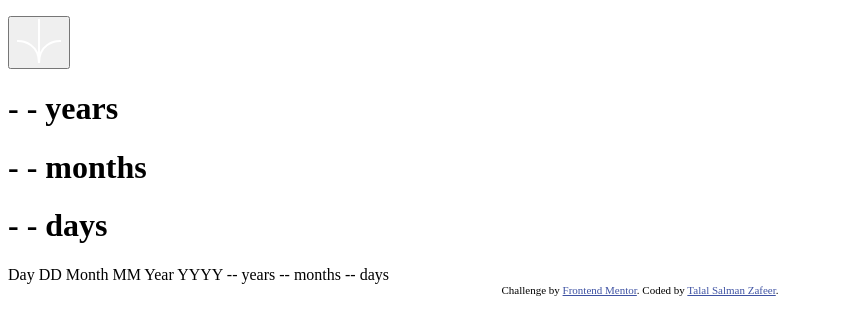
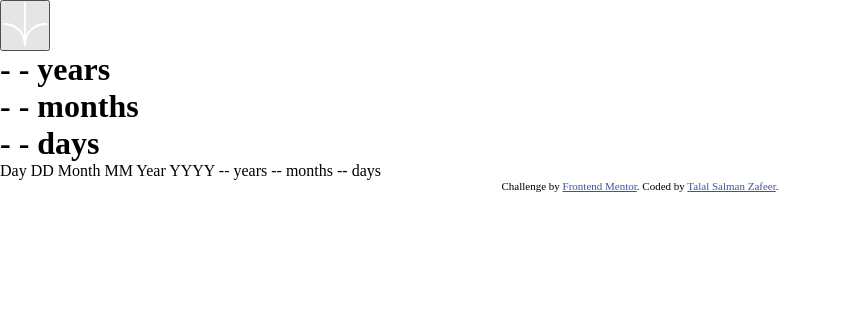
Before and after one commit to itstalalsalman/age-calculator-app-main, a plain HTML site: page index.html in a window 1280 px wide. Shown: the whole page, without its empty margins (0-841 px from the left). Drawn offline with Linux system fonts and the light colour scheme.

Commit message:
initializing css attributes for custom styling

```diff
--- a/index.html
+++ b/index.html
@@ -8,6 +8,7 @@
 
   <title>Frontend Mentor | Age calculator app</title>
 
+  <link rel="stylesheet" href="style.css">
   <!-- Feel free to remove these styles or customise in your own stylesheet 👍 -->
   <style>
     .attribution { font-size: 11px; text-align: center; }
--- /dev/null
+++ b/style.css
@@ -0,0 +1,21 @@
+:root{
+    /** Primary Colors **/
+    --purple: hsl(259, 100%, 65%);
+    --lightRed: hsl(0, 100%, 67%);
+
+    /* Neutral */
+    --wht: ;
+    --offWhite: ;
+    --lightGrey: ;
+    --smokeyGrey: ;
+    --offBlack: ;
+
+    --inputFontSize: 32px;
+    --poppinFont: "Poppins", sans-serif;
+
+}
+
+*{
+    margin: 0;
+    padding: 0;
+}
```
Also changed, not shown: index.js (added).
